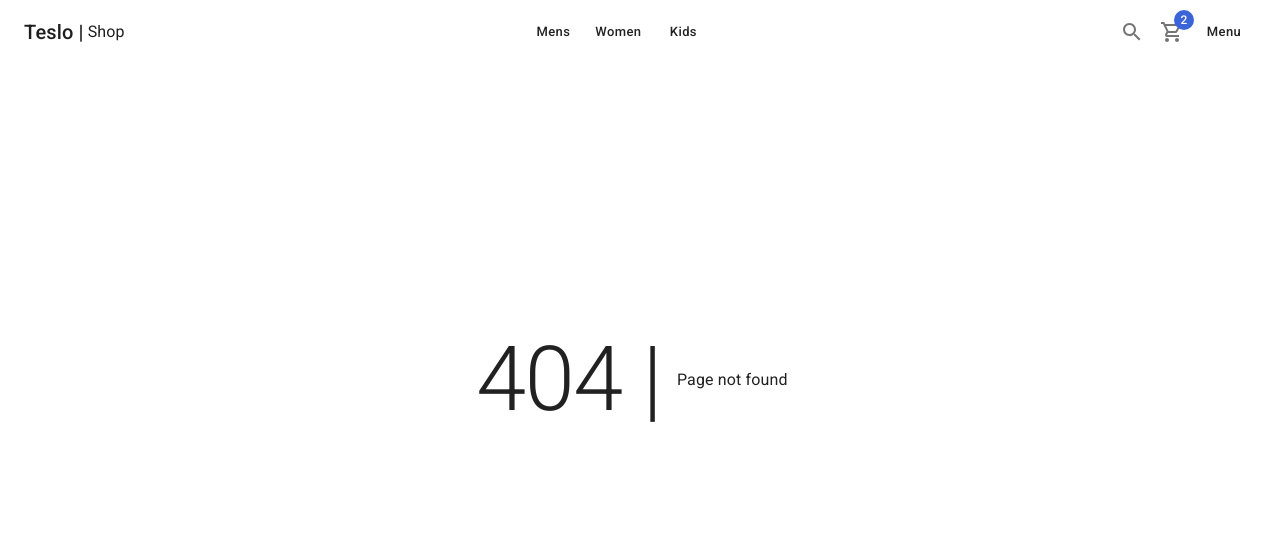
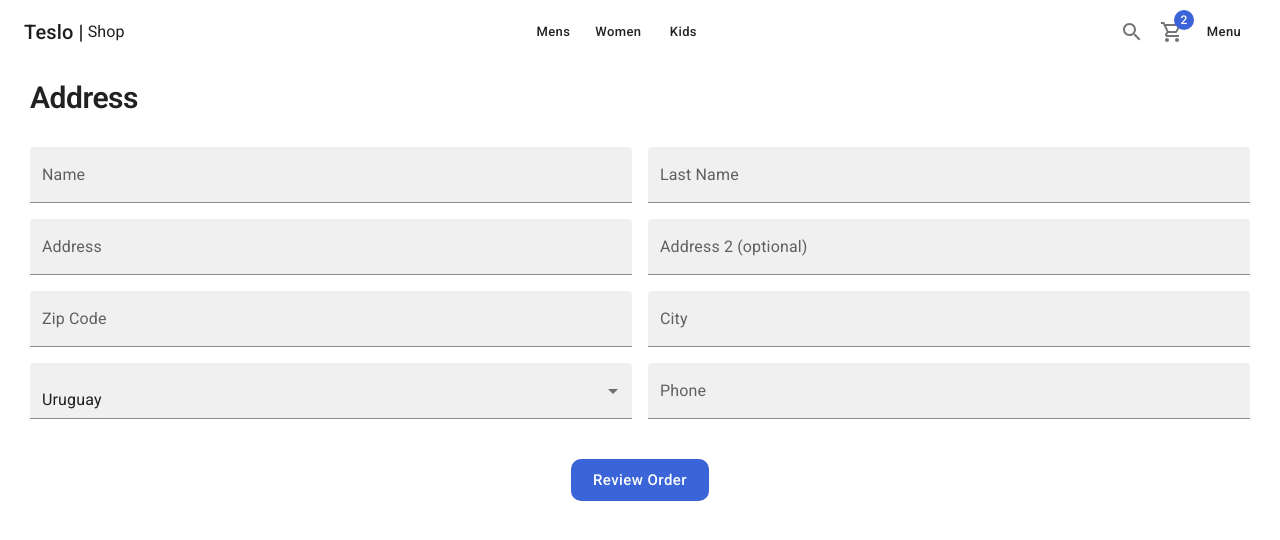
Before and after one commit to martinfyic/nextjs-ecommerce, a Next.js app: page /checkout/address in a window 1280 px wide. Before the commit this address had no page. Shown: the top 540 px of the page. Built offline with nearby package versions, Linux system fonts and the light colour scheme.

Commit message:
feat: :lipstick: add pages/checkout/address.tsx

```diff
--- /dev/null
+++ b/pages/checkout/address.tsx
@@ -0,0 +1,154 @@
+import { NextPage } from 'next';
+
+import { ShopLayout } from '@/components/layouts';
+import {
+	Box,
+	Button,
+	FormControl,
+	Grid,
+	InputLabel,
+	MenuItem,
+	Select,
+	TextField,
+	Typography,
+} from '@mui/material';
+
+const AddressPage: NextPage = () => {
+	return (
+		<ShopLayout
+			title='Checkout Address'
+			pageDescription='Confirm delivery address'
+		>
+			<Typography
+				variant='h1'
+				component='h1'
+			>
+				Address
+			</Typography>
+
+			<Grid
+				container
+				spacing={2}
+				sx={{ mt: 2 }}
+			>
+				<Grid
+					item
+					xs={12}
+					sm={6}
+				>
+					<TextField
+						label='Name'
+						variant='filled'
+						fullWidth
+					/>
+				</Grid>
+
+				<Grid
+					item
+					xs={12}
+					sm={6}
+				>
+					<TextField
+						label='Last Name'
+						variant='filled'
+						fullWidth
+					/>
+				</Grid>
+
+				<Grid
+					item
+					xs={12}
+					sm={6}
+				>
+					<TextField
+						label='Address'
+						variant='filled'
+						fullWidth
+					/>
+				</Grid>
+
+				<Grid
+					item
+					xs={12}
+					sm={6}
+				>
+					<TextField
+						label='Address 2 (optional)'
+						variant='filled'
+						fullWidth
+					/>
+				</Grid>
+
+				<Grid
+					item
+					xs={12}
+					sm={6}
+				>
+					<TextField
+						label='Zip Code'
+						variant='filled'
+						fullWidth
+					/>
+				</Grid>
+
+				<Grid
+					item
+					xs={12}
+					sm={6}
+				>
+					<TextField
+						label='City'
+						variant='filled'
+						fullWidth
+					/>
+				</Grid>
+
+				<Grid
+					item
+					xs={12}
+					sm={6}
+				>
+					<FormControl fullWidth>
+						<Select
+							variant='filled'
+							label='Country'
+							value={4}
+						>
+							<MenuItem value={1}>Argentina</MenuItem>
+							<MenuItem value={2}>Brasil</MenuItem>
+							<MenuItem value={3}>Chile</MenuItem>
+							<MenuItem value={4}>Uruguay</MenuItem>
+						</Select>
+					</FormControl>
+				</Grid>
+
+				<Grid
+					item
+					xs={12}
+					sm={6}
+				>
+					<TextField
+						label='Phone'
+						variant='filled'
+						fullWidth
+					/>
+				</Grid>
+			</Grid>
+
+			<Box
+				sx={{ mt: 5 }}
+				display='flex'
+				justifyContent='center'
+			>
+				<Button
+					color='secondary'
+					className='circular-btn'
+					size='large'
+				>
+					Review Order
+				</Button>
+			</Box>
+		</ShopLayout>
+	);
+};
+export default AddressPage;
```
